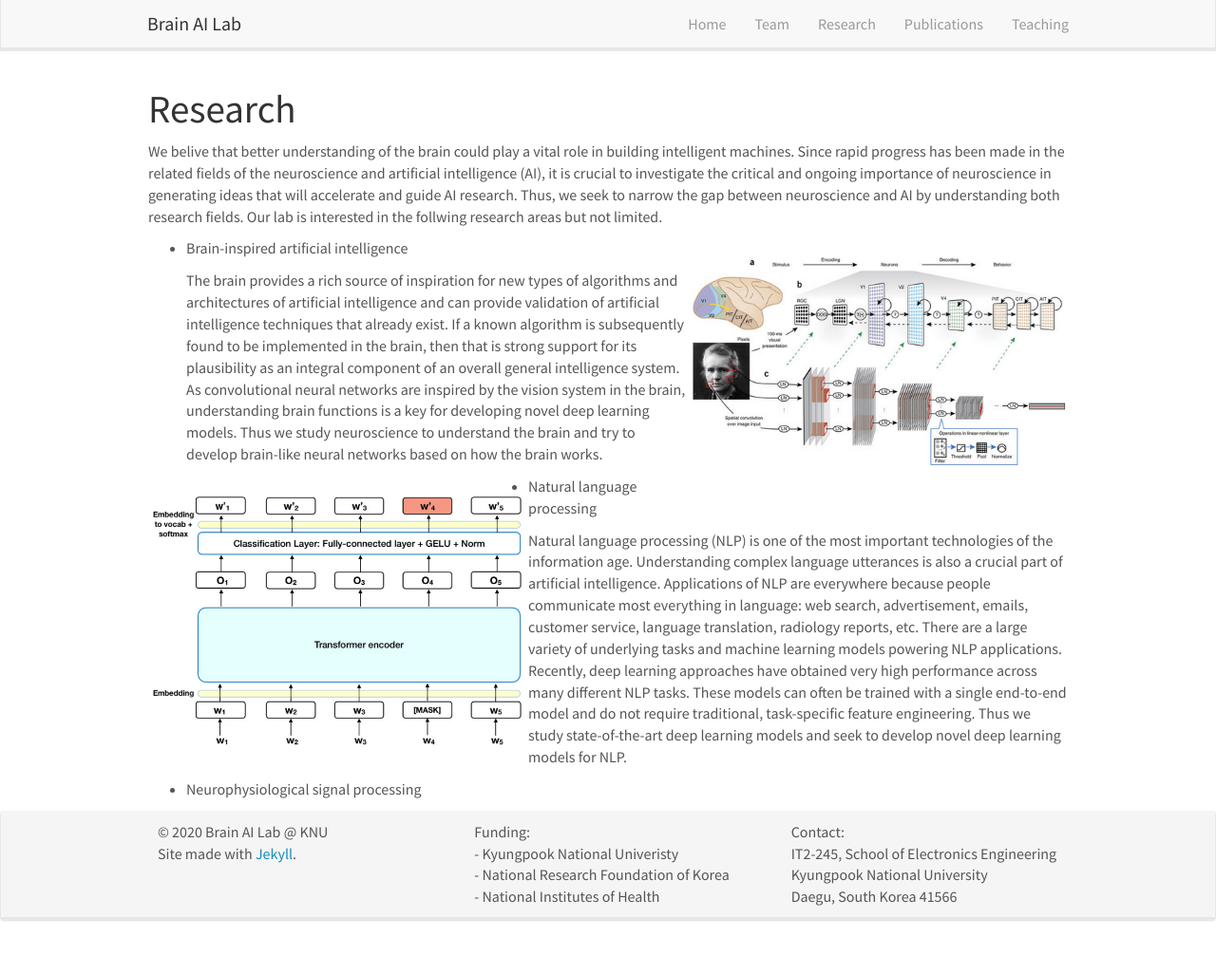
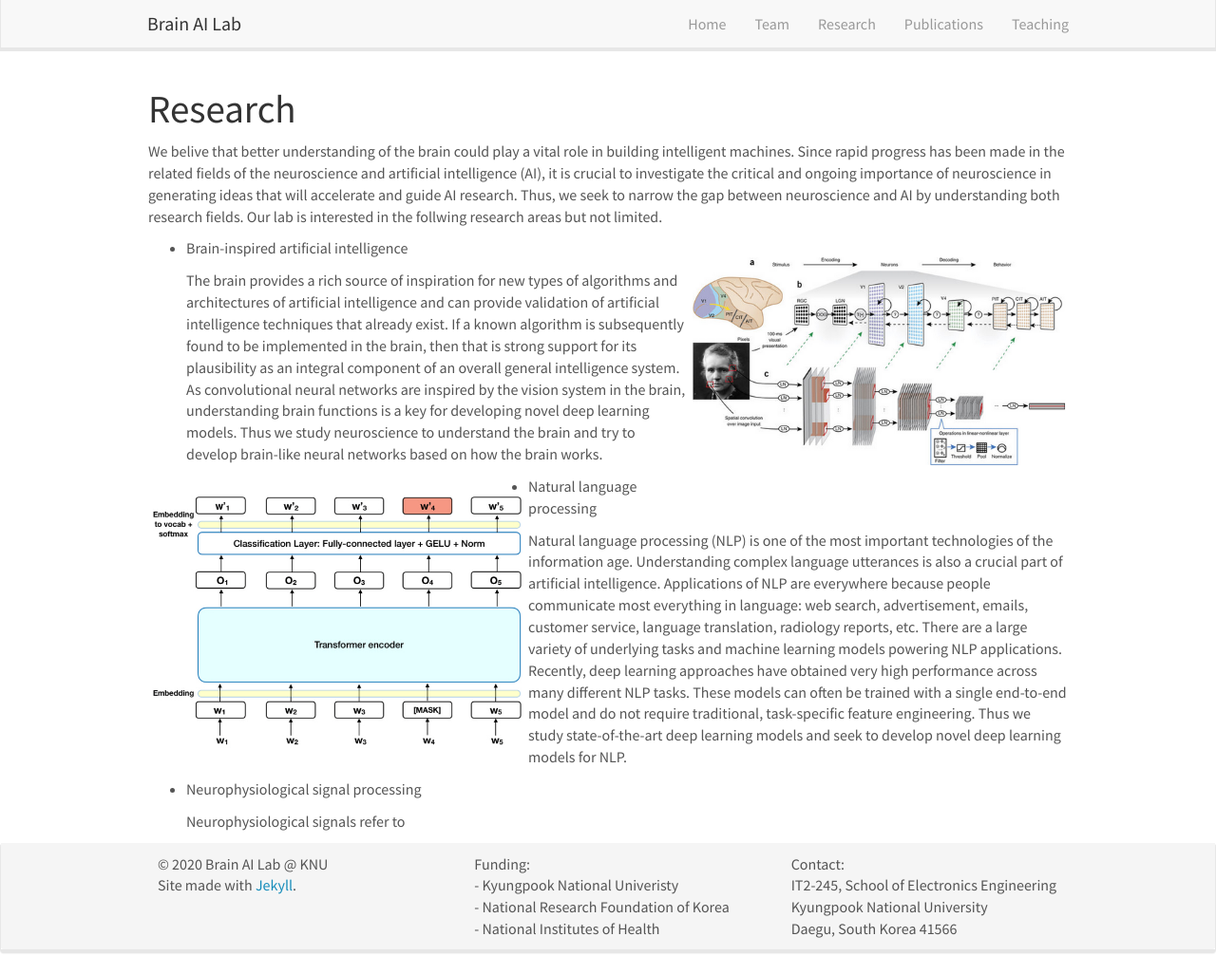
Before and after one commit to KNU-BrainAI/knu-brainai.github.io, a Jekyll site: the page built from _pages/research.md, in a window 1280 px wide and 1026 px high. Shown: the whole window at 95% size. Built offline with Jekyll 4.4.1, drawn with Linux system fonts in a browser that asks for light colours; nearby versions of some CDN libraries.

Commit message:
Update research.md

```diff
--- a/_pages/research.md
+++ b/_pages/research.md
@@ -15,8 +15,11 @@ We belive that better understanding of the brain could play a vital role in buil
   The brain provides a rich source of inspiration for new types of algorithms and architectures of artificial intelligence and can provide validation of artificial intelligence techniques that already exist. If a known algorithm is subsequently found to be implemented in the brain, then that is strong support for its plausibility as an integral component of an overall general intelligence system. As convolutional neural networks are inspired by the vision system in the brain, understanding brain functions is a key for developing novel deep learning models. Thus we study neuroscience to understand the brain and try to develop brain-like neural networks based on how the brain works.
 
 ![]({{ site.url }}{{ site.baseurl }}/images/bert.jpg){: style="width: 400px; float: left"}
+
 - Natural language processing
 
   Natural language processing (NLP) is one of the most important technologies of the information age. Understanding complex language utterances is also a crucial part of artificial intelligence. Applications of NLP are everywhere because people communicate most everything in language: web search, advertisement, emails, customer service, language translation, radiology reports, etc. There are a large variety of underlying tasks and machine learning models powering NLP applications. Recently, deep learning approaches have obtained very high performance across many different NLP tasks. These models can often be trained with a single end-to-end model and do not require traditional, task-specific feature engineering. Thus we study state-of-the-art deep learning models and seek to develop novel deep learning models for NLP.
 
  - Neurophysiological signal processing
+
+   Neurophysiological signals refer to
```
